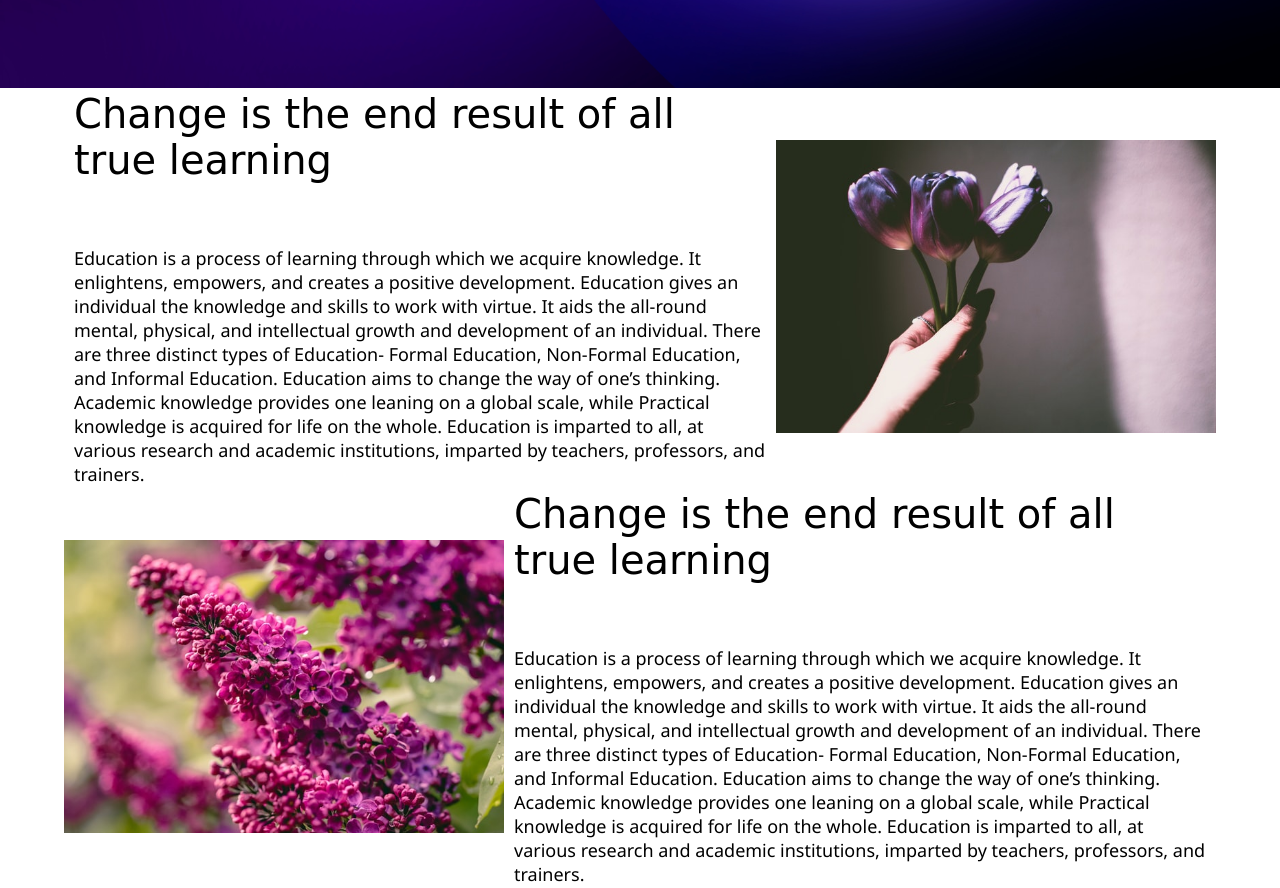
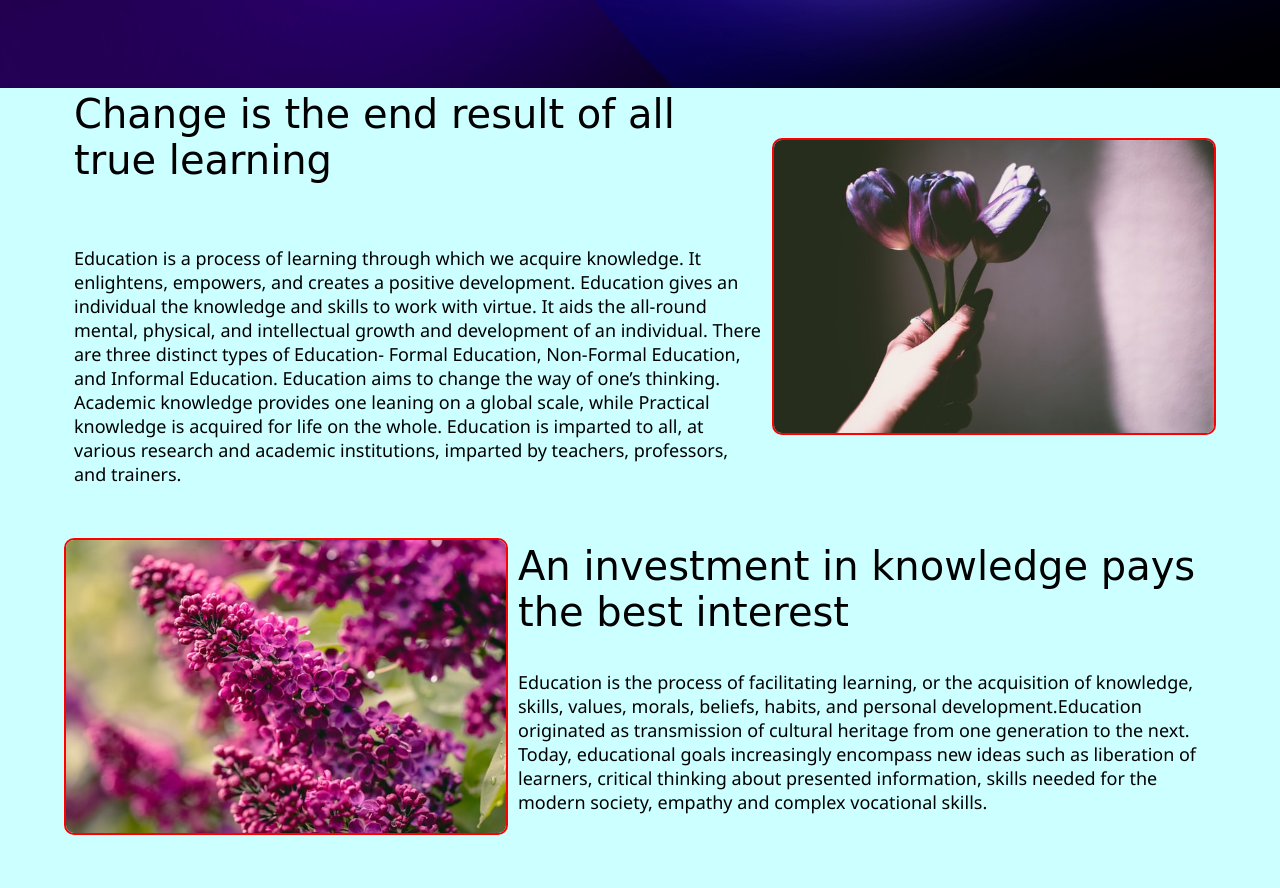
Before and after one commit to sabujrouth/Educare_website, a plain HTML site: page index.html in a window 1280 px wide. Shown: the part 800-1688 px from the top of the page. Drawn offline with Linux system fonts and the light colour scheme.

Commit message:
Adding styles and content

```diff
--- a/css/style.css
+++ b/css/style.css
@@ -114,7 +114,7 @@
 
 .secondHalf img {
     width: 135%;
-    border: 4px solid skyblue;
+    border: 3px solid skyblue;
     border-radius: 25px;
     display: block;
     margin: 11%;
@@ -151,15 +151,25 @@
     flex-direction: row-reverse;
 }
 
-.sectionTag {
+.sectionTag1 {
     font-size: 40px;
     font-family: cursive;
     padding: 0px 15px 38px 10px;
 }
+.sectionTag2 {
+    font-size: 40px;
+    font-family: cursive;
+    padding: 0px 0px 35px 10px;
+}
 
-.sectionSubTag {
+.sectionSubTag1 {
     font-size: 18px;
     padding: 25px 10px 0px 10px;
+    font-family: 'Segoe UI', Tahoma, Geneva, Verdana, sans-serif;
+}
+.sectionSubTag2 {
+    font-size: 18px;
+    padding: 0px 10px 20px 10px;
     font-family: 'Segoe UI', Tahoma, Geneva, Verdana, sans-serif;
 }
 
@@ -167,4 +177,9 @@
 
 .thumbnail img {
     width: 440px;
+    border: 2px solid red;
+    border-radius: 10px;
 }
+.body{
+    background-color: #ccffff;
+}
--- a/index.html
+++ b/index.html
@@ -9,7 +9,7 @@
     <title>Educare - A complete education website</title>
 </head>
 
-<body>
+<body class="body">
     <nav class="navbar background">
         <ul class="nav-list">
             <div class="logo"><img src="img/logo.jpg" alt="logo"></div>
@@ -47,8 +47,8 @@
     </section>
     <section class="section">
         <div class="paras">
-            <p class="sectionTag">Change is the end result of all true learning</p>
-            <p class="sectionSubTag">Education is a process of learning through which we acquire knowledge.
+            <p class="sectionTag1">Change is the end result of all true learning</p>
+            <p class="sectionSubTag1">Education is a process of learning through which we acquire knowledge.
                 It enlightens, empowers, and creates a positive development.
                 Education gives an individual the knowledge and skills to work with virtue.
                 It aids the all-round mental, physical, and intellectual growth and development of an individual.
@@ -64,20 +64,15 @@
             <img src="img/section.jpg" alt="Hand Image" class="imgFluid">
         </div>
     </section>
+
     <section class="section section-left">
         <div class="paras">
-            <p class="sectionTag">Change is the end result of all true learning</p>
-            <p class="sectionSubTag">Education is a process of learning through which we acquire knowledge.
-                It enlightens, empowers, and creates a positive development.
-                Education gives an individual the knowledge and skills to work with virtue.
-                It aids the all-round mental, physical, and intellectual growth and development of an individual.
-                There are three distinct types of Education- Formal Education, Non-Formal Education, and Informal
-                Education.
-                Education aims to change the way of one’s thinking.
-                Academic knowledge provides one leaning on a global scale, while Practical knowledge is acquired for
-                life on the whole.
-                Education is imparted to all, at various research and academic institutions, imparted by teachers,
-                professors, and trainers.</p>
+            <p class="sectionTag2">An investment in knowledge pays the best interest</p>
+            <p class="sectionSubTag2">Education is the process of facilitating learning, or the acquisition of knowledge,
+                skills, values, morals, beliefs, habits, and personal development.Education originated as transmission of
+                cultural heritage from one generation to the next. Today, educational goals increasingly encompass new ideas
+                such as liberation of learners, critical thinking about presented information, skills needed for the modern
+                society, empathy and complex vocational skills.</p>
         </div>
         <div class="thumbnail">
             <img src="img/section2.jpg" alt="Hand Image" class="imgFluid">
```
